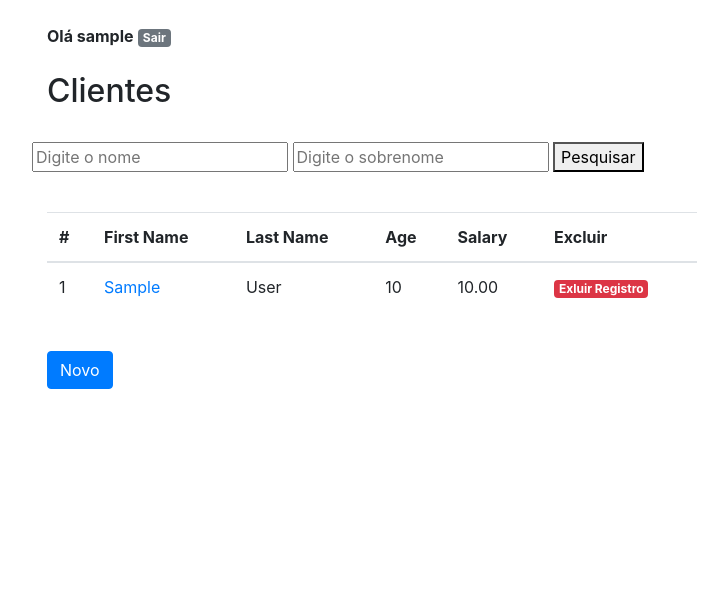
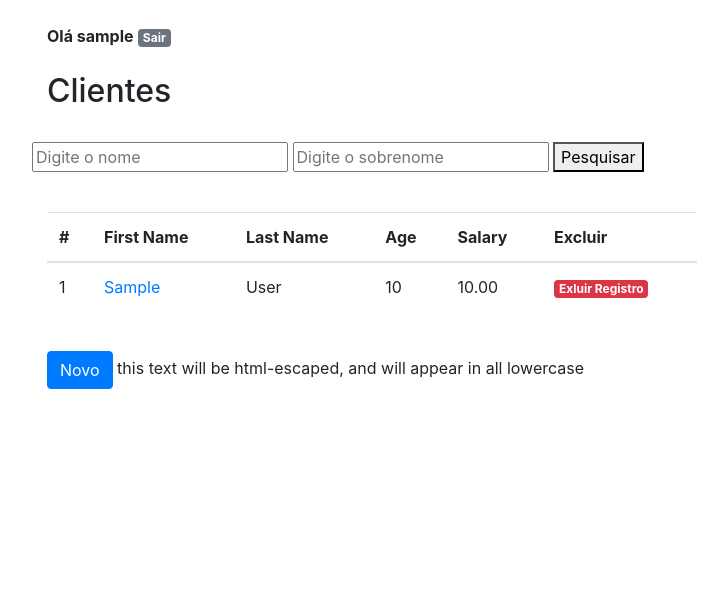
Before and after one commit to wmfinamore/gestao_clientes, a Django app: page /clientes/list/ in a window 1280 px wide. Shown: the top 589 px of the page, without its empty margins (268-996 px from the left). Run offline with Django 3.2, Linux system fonts and the light colour scheme; a user stored in the database is signed in; tables that the repository leaves empty hold one stand-in row (values such as "Sample post"); some libraries are stand-ins or nearby versions.

Commit message:
Implementado exemplo de utilização de FILTER para melhorar templates do Django.

```diff
--- a/clientes/templates/footer.html
+++ b/clientes/templates/footer.html
@@ -1,5 +1,5 @@
 <footer class="footer mt-auto py-3">
         <div class="container">
-            <span class="text-muted">{{ footer_message }}</span>
+            <span class="text-muted">{{ footer_message }} - {% now "d F Y H:i" %}</span>
         </div>
 </footer>
--- a/clientes/templates/person.html
+++ b/clientes/templates/person.html
@@ -44,11 +44,17 @@
                     <td> {{ p.salary }} </td>
                     <td><a href="{% url 'person_delete' p.id %}" ><span class="badge badge-danger">Exluir Registro</span></a></td>
                  </tr>
+            {% empty %}
+                    <strong>Nenhum cliente encontrado :( </strong><br><br>
             {% endfor %}
        </tbody>
     </table>
     <br>
     <a href="{% url 'person_new' %}" class="btn btn-primary">Novo</a>
+
+{% filter force_escape|lower %}
+    This text will be HTML-escaped, and will appear in all lowercase
+{% endfilter %}
 
 {% endblock %}
 
```
